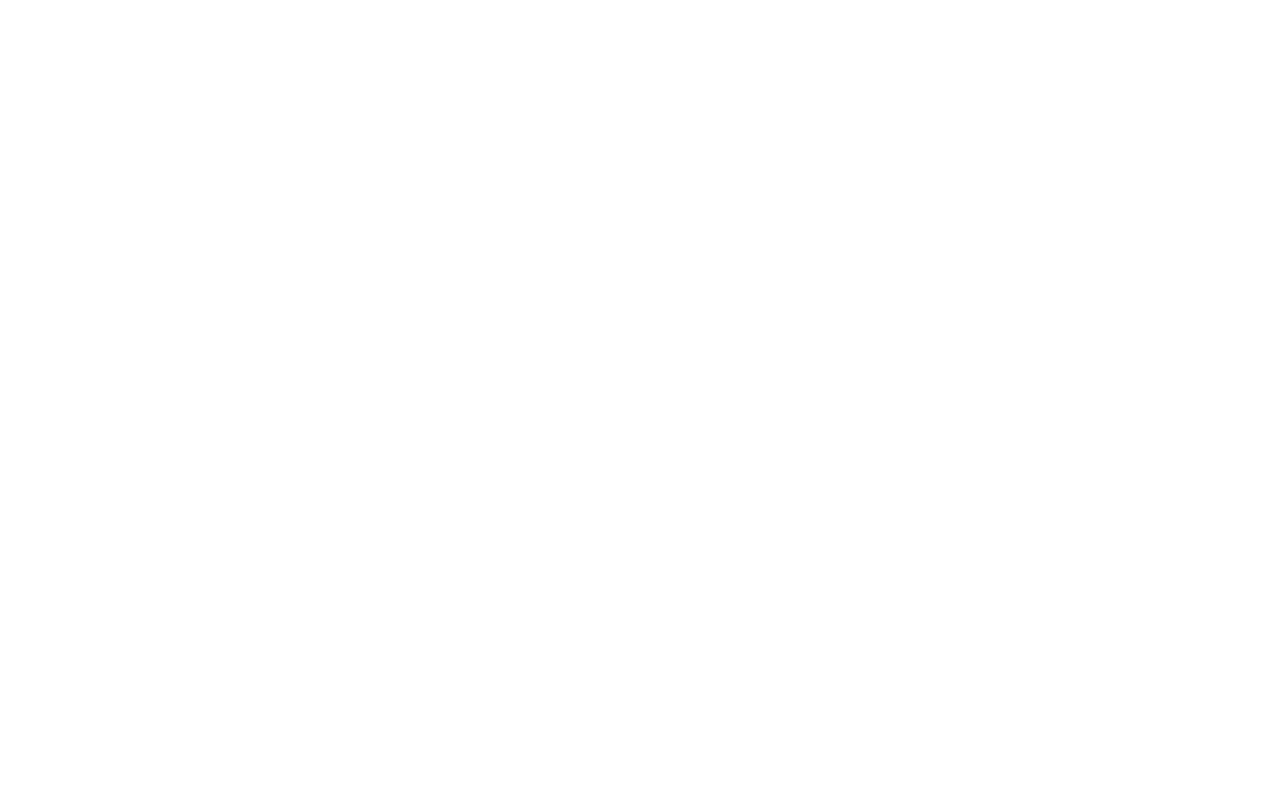
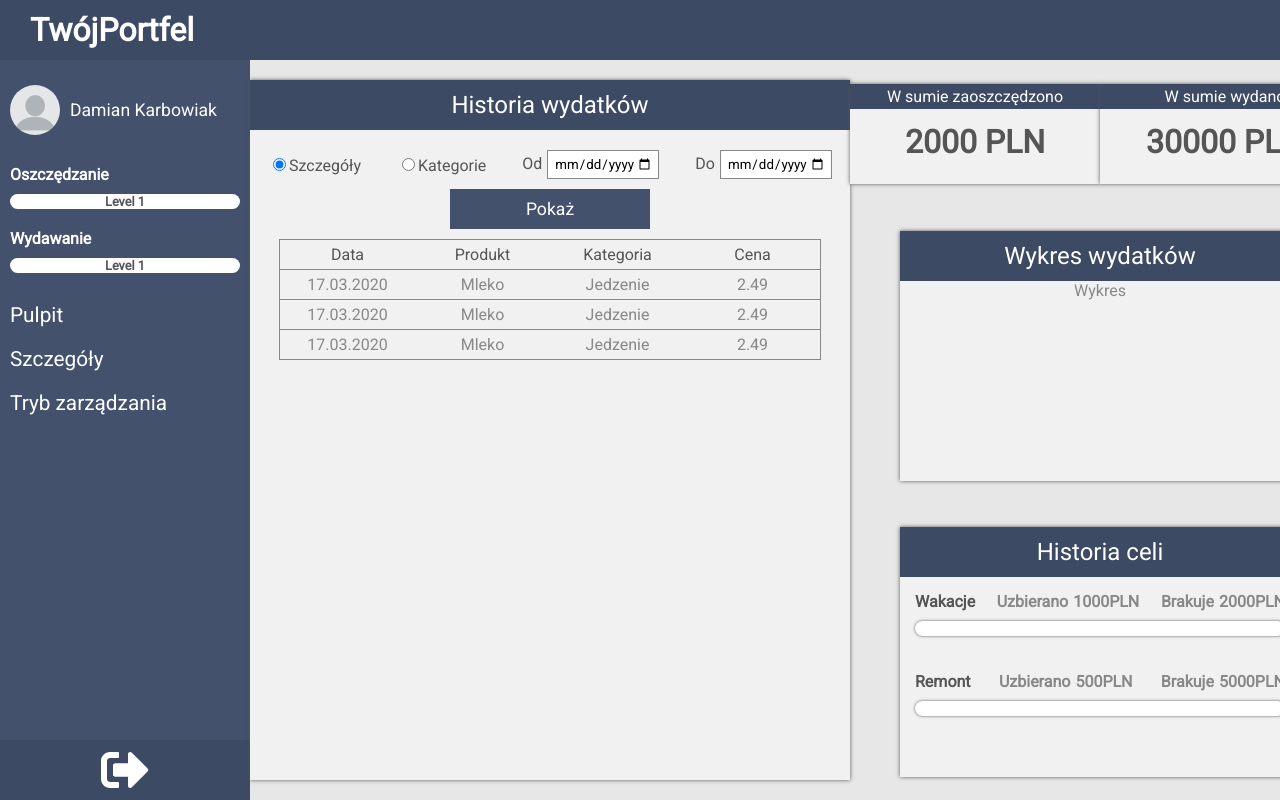
Before and after one commit to dudduss77/YourWallet, a Vue app: page /details in a window 1280 px wide. Built offline with nearby package versions, Linux system fonts and the light colour scheme.

Commit message:
details view

```diff
--- /dev/null
+++ b/src/components/details/DetailsForm.vue
@@ -0,0 +1,99 @@
+<template>
+  <div class="detailsForm">
+    <div class="detailsForm__wrapper">
+      <div class="detailsForm__wrapper__form">
+        <input
+          v-model="searchSettings.searchType"
+          class="detailsForm__wrapper__form__checkbox"
+          type="radio"
+          name="settings"
+          value="det"
+          checked
+        />
+        <label class="detailsForm__wrapper__form__label">Szczegóły</label>
+      </div>
+      <div class="detailsForm__wrapper__form">
+        <input
+          v-model="searchSettings.searchType"
+          class="detailsForm__wrapper__form__checkbox"
+          type="radio"
+          name="settings"
+          value="cat"
+        />
+        <label class="detailsForm__wrapper__form__label">Kategorie</label>
+      </div>
+      <div class="detailsForm__wrapper__form">
+        <label class="detailsForm__wrapper__form__label">Od</label>
+        <input
+          v-model="searchSettings.fromDate"
+          class="detailsForm__wrapper__form__input"
+          type="date"
+        />
+      </div>
+      <div class="detailsForm__wrapper__form">
+        <label class="detailsForm__wrapper__form__label">Do</label>
+        <input
+          v-model="searchSettings.toDate"
+          class="detailsForm__wrapper__form__input"
+          type="date"
+        />
+      </div>
+    </div>
+
+    <button-component :buttonFunc="this.sendSearch" title="Pokaż" />
+  </div>
+</template>
+
+<script>
+import ButtonComponent from "../reusable/ButtonComponent.vue";
+export default {
+  name: "DetailsForm",
+  data() {
+    return {
+      searchSettings: {
+        searchType: "det",
+        fromDate: "",
+        toDate: ""
+      }
+    };
+  },
+  methods: {
+    sendSearch() {
+      this.$emit('searchData', this.searchSettings);
+    }
+  },
+  components: {
+    ButtonComponent
+  }
+};
+</script>
+
+<style lang="scss" scoped>
+.detailsForm {
+  width: 100%;
+  display: flex;
+  flex-direction: column;
+  align-items: center;
+  &__wrapper {
+    width: 100%;
+    display: flex;
+    justify-content: space-around;
+    align-items: center;
+    margin: 20px 0 10px 0;
+    &__form {
+      &__label {
+        color: #555;
+      }
+      &__input {
+        width: 100px;
+        padding: 5px;
+        border: none;
+        border: 1px solid #888;
+        text-align: center;
+        font-family: "Roboto", sans-serif;
+        margin-left: 5px;
+      }
+    }
+  }
+}
+</style>
--- /dev/null
+++ b/src/components/details/ItemComponent.vue
@@ -0,0 +1,36 @@
+<template>
+  <div class="itemComponent">
+    <div class="itemComponent__date">{{data}}</div>
+    <div class="itemComponent__product">{{product}}</div>
+    <div class="itemComponent__cat">{{category}}</div>
+    <div class="itemComponent__price">{{price}}</div>
+  </div>
+</template>
+
+<script>
+export default {
+  name: 'ItemComponent',
+  props: {
+    data: String,
+    product: String,
+    category: String,
+    price: String
+  }
+}
+</script>
+
+<style lang="scss" scoped>
+  .itemComponent {
+    width: 90%;
+    display: grid;
+    grid-template-columns: 1fr 1fr 1fr 1fr;
+    justify-items: center;
+    padding: 5px 0;
+    color: #555;
+    border: 1px solid #888;
+    &:nth-child(n + 2) {
+      border-top: none;
+      color: #888;
+    }
+  }
+</style>
--- a/src/components/mainPage/Menu.vue
+++ b/src/components/mainPage/Menu.vue
@@ -4,7 +4,7 @@
     <level-block></level-block>
     <div class="menu__nav">
       <link-block linkName="Pulpit" linkTo="/"></link-block>
-      <link-block linkName="Szczegóły" linkTo="/szczegoly"></link-block>
+      <link-block linkName="Szczegóły" linkTo="/details"></link-block>
       <link-block linkName="Tryb zarządzania" linkTo="/zarzadzanie"></link-block>
     </div>
     <sign-out-block></sign-out-block>
--- a/src/components/reusable/MediumBlock.vue
+++ b/src/components/reusable/MediumBlock.vue
@@ -38,6 +38,9 @@
       overflow-x: hidden;
       color: #888;
       height: 100%;
+      display: flex;
+      flex-direction: column;
+      align-items: center;
     }
   }
 </style>
--- a/src/router/index.js
+++ b/src/router/index.js
@@ -5,13 +5,13 @@
 import Dashboard from '../views/Dashboard.vue'
 import LoginPage from '../views/LoginPage.vue'
 import UserSettings from '../views/UserSettings.vue'
+import Details from '../views/Details.vue'
 
 Vue.use(VueRouter)
 
 const routes = [
   {
     path: '/',
-    name: 'MainPage',
     component: MainPage,
     children: [
       {
@@ -23,6 +23,11 @@
         path: 'userSettings',
         name: 'UserSettings',
         component: UserSettings
+      },
+      {
+        path: 'details',
+        name: 'Details',
+        component: Details
       }
     ]
   },
--- /dev/null
+++ b/src/views/Details.vue
@@ -0,0 +1,106 @@
+<template>
+  <div class="details">
+    <medium-block class="details__history" title="Historia wydatków">
+
+      <details-form v-on:searchData="displayItems"/>
+
+      <div class="details__history__items">
+        <item-component data="Data" product="Produkt" category="Kategoria" price="Cena" />
+        <item-component data="17.03.2020" product="Mleko" category="Jedzenie" price="2.49" />
+        <item-component data="17.03.2020" product="Mleko" category="Jedzenie" price="2.49" />
+        <item-component data="17.03.2020" product="Mleko" category="Jedzenie" price="2.49" />
+      </div>
+    </medium-block>
+
+    <div class="details__wrapper">
+      <small-block title="W sumie zaoszczędzono" moneyCount="2000 PLN" />
+      <small-block title="W sumie wydano" moneyCount="30000 PLN" />
+    </div>
+
+    <medium-block class="details__chart" title="Wykres wydatków">Wykres</medium-block>
+
+    <medium-block class="details__goal" title="Historia celi">
+      <goal-block goal="Wakacje" moneyOne="1000" moneyTwo="2000" />
+      <goal-block goal="Remont" moneyOne="500" moneyTwo="5000" />
+    </medium-block>
+  </div>
+</template>
+
+<script>
+import MediumBlock from "../components/reusable/MediumBlock.vue";
+import SmallBlock from "../components/reusable/SmallBlock.vue";
+import GoalBlock from "../components/goals/GoalBlock.vue";
+import ItemComponent from "../components/details/ItemComponent.vue";
+import DetailsForm from "../components/details/DetailsForm.vue";
+export default {
+  name: "Details",
+  data() {
+    return {
+      moneyOne: "2000",
+      moneyTwo: "30000",
+      searchSettings: {},
+    }
+  },
+  methods: {
+    displayItems(e){
+      this.searchSettings = e;
+      //api
+    }
+  },
+  components: {
+    MediumBlock,
+    SmallBlock,
+    GoalBlock,
+    ItemComponent,
+    DetailsForm
+  }
+};
+</script>
+
+<style lang="scss" scoped>
+.details {
+  background: #e7e7e8;
+  display: grid;
+  grid-template-columns: 1fr 1fr;
+  grid-template-rows: 0.5fr 1fr 1fr;
+  grid-template-areas:
+    "left rightTop"
+    "left rightMiddle"
+    "left rightBottom";
+  &__history {
+    align-self: center;
+    justify-self: center;
+    grid-area: left;
+    height: 700px;
+    width: 600px;
+    margin: 20px 0;
+    &__items {
+      width: 100%;
+      height: auto;
+      overflow-x: auto;
+      display: flex;
+      flex-direction: column;
+      align-items: center;
+      margin: 10px 0;
+    }
+  }
+  &__wrapper {
+    grid-area: rightTop;
+    align-self: center;
+    justify-self: center;
+    display: flex;
+    justify-content: space-around;
+    width: 100%;
+  }
+  &__chart {
+    grid-area: rightMiddle;
+    align-self: center;
+    justify-self: center;
+  }
+  &__goal {
+    grid-area: rightBottom;
+    align-self: center;
+    justify-self: center;
+  }
+}
+</style>
```
